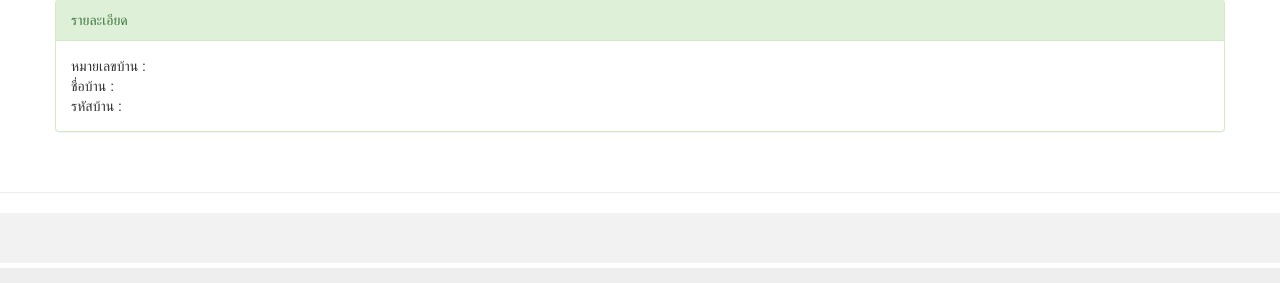
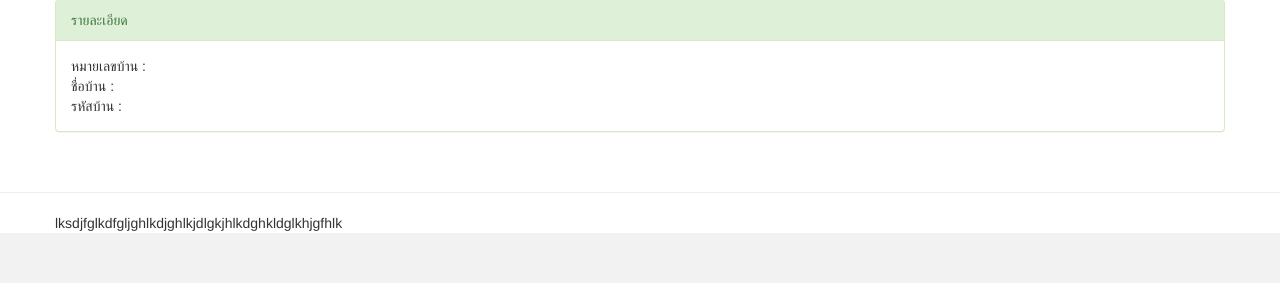
Before and after one commit to b5730200803/web_finalproject, a PHP site: page /detail.php in a window 1280 px wide. Shown: the part 532-815 px from the top of the page. Run offline with PHP 8.4, Linux system fonts and the light colour scheme; data that the repository does not hold is empty; some libraries are stand-ins or nearby versions.

Commit message:
ลอง

```diff
--- a/detail.php
+++ b/detail.php
@@ -97,6 +97,17 @@
 </div><br>
 
 <hr>
+<div class="container">
+	 <div class="row">
+	 	<div class="col-12">
+	 		lksdjfglkdfgljghlkdjghlkjdlgkjhlkdghkldglkhjgfhlk
+	 	</div>
+	 </div>
+
+
+
+
+</div>
 
 
 
```
